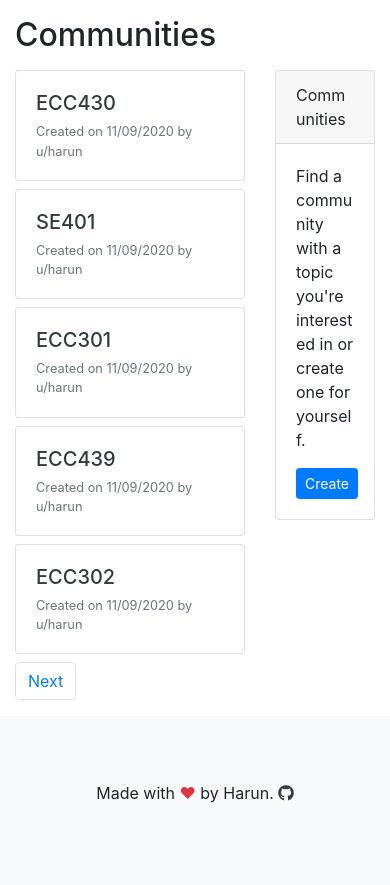
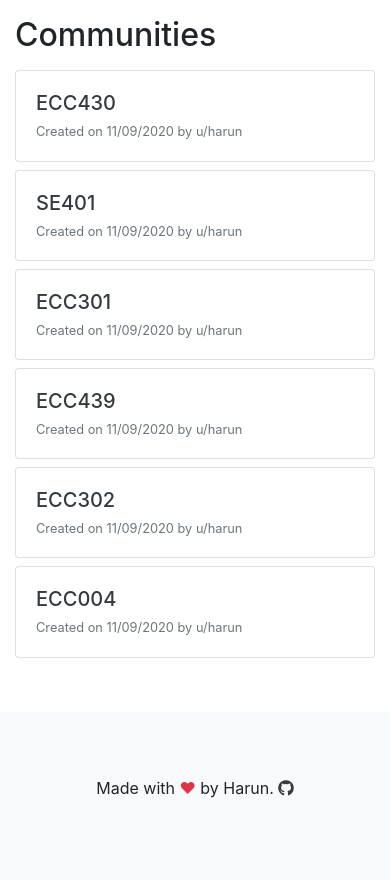
Before and after one commit to harunmohamed/school, a Flask app: page /communities in a window 390 px wide. Shown: the part 126-1011 px from the top of the page. After the commit the page ends 924 px from the top, so only its background shows below. Run offline with Flask 2, Linux system fonts and the light colour scheme; data comes from the database, SQL or seed files in the repository; both versions use the stored data as it was after the commit; some libraries are stand-ins or nearby versions.

Commit message:
tweaked ui for mobile

```diff
--- a/flaskeddit/communities/communities_service.py
+++ b/flaskeddit/communities/communities_service.py
@@ -17,7 +17,7 @@ def get_communities(page):
         )
         .join(AppUser, Community.user_id == AppUser.id)
         .order_by(Community.date_created.desc())
-        .paginate(page=page, per_page=5)
+        .paginate(page=page, per_page=20)
     )
     return communities
 
--- a/flaskeddit/templates/communities.html
+++ b/flaskeddit/templates/communities.html
@@ -16,7 +16,7 @@
 </nav>
 <h2 class="mb-3">Communities</h2>
 <div class="row">
-  <div class="col-8">
+  <div class="col-lg-8 col-sm-12">
     {% for community in communities.items %}
     <div class="card mb-2">
       <div class="card-body">
@@ -56,7 +56,7 @@
       </ul>
     </nav>
   </div>
-  <div class="col-4">
+  <div class="col-4 d-none d-lg-block">
     <div class="card">
       <div class="card-header">
         Communities
--- a/flaskeddit/templates/community.html
+++ b/flaskeddit/templates/community.html
@@ -20,7 +20,7 @@
 </nav>
 <h2 class="mb-3">{{ community.name }}</h2>
 <div class="row">
-  <div class="col-8">
+  <div class="col-lg-8 col-sm-12">
     {% for post in posts.items %}
     <div class="card mb-2">
       <div class="row">
@@ -109,7 +109,7 @@
       </ul>
     </nav>
   </div>
-  <div class="col-4">
+  <div class="col-4 d-none d-lg-block">
     <div class="card">
       <div class="card-header">
         Community Details
--- a/flaskeddit/templates/feed.html
+++ b/flaskeddit/templates/feed.html
@@ -16,7 +16,7 @@
 </nav>
 <h2 class="mb-3">My Feed</h2>
 <div class="row">
-  <div class="col-8">
+  <div class="col-lg-8 col-sm-12">
     {% if posts and posts.items|length != 0 %} {% for post in posts.items %}
     <div class="card mb-2">
       <div class="row">
@@ -108,7 +108,7 @@
       </ul>
     </nav>
   </div>
-  <div class="col-4">
+  <div class="col-4 d-none d-lg-block">
     <div class="card">
       <div class="card-header">
         Home
--- a/flaskeddit/templates/layout.html
+++ b/flaskeddit/templates/layout.html
@@ -68,19 +68,20 @@
             <ul class="navbar-nav ml-auto">
               {% if current_user.is_authenticated %}
                 <li class="nav-item">
+
                   <a
-                    class="nav-link btn btn-outline-primary text-primary m-1"
+                    class="nav-link"
                     href="{{ url_for('user.app_user', username=current_user.username) }}"
                     >User</a
                   >
                 </li>
                 <li class="nav-item">
                   <form action="{{ url_for('auth.logout') }}" method="POST">
-                    <button
-                      class="nav-link btn btn-outline-primary text-primary m-1"
+                    <a
+                      class="nav-link"
                     >
                       Log Out
-                    </button>
+                    </a>
                   </form>
                 </li>
               {% else %}
--- a/flaskeddit/templates/post.html
+++ b/flaskeddit/templates/post.html
@@ -1,7 +1,7 @@
 {% extends "layout.html" %} {% block content %}
 <h2 class="mb-3">{{ post.title }}</h2>
 <div class="row">
-  <div class="col-8">
+  <div class="col-lg-8 col-sm-12">
     <div class="card mb-2">
       <div class="row">
         <div class="col-2">
@@ -69,6 +69,8 @@
             <p class="card-text">
               {{ post.post }}
             </p>
+            <a href="{{ url_for('reply.reply', name=post.community_name, title=post.title) }}"
+              class="btn btn-sm btn-primary mb-1">Reply</a>
           </div>
         </div>
       </div>
@@ -179,7 +181,7 @@
       </ul>
     </nav>
   </div>
-  <div class="col-4">
+  <div class="col-4 d-none d-lg-block">
     <div class="card">
       <div class="card-header">
         <a
```
Also changed, not shown: flaskeddit/app.db.
